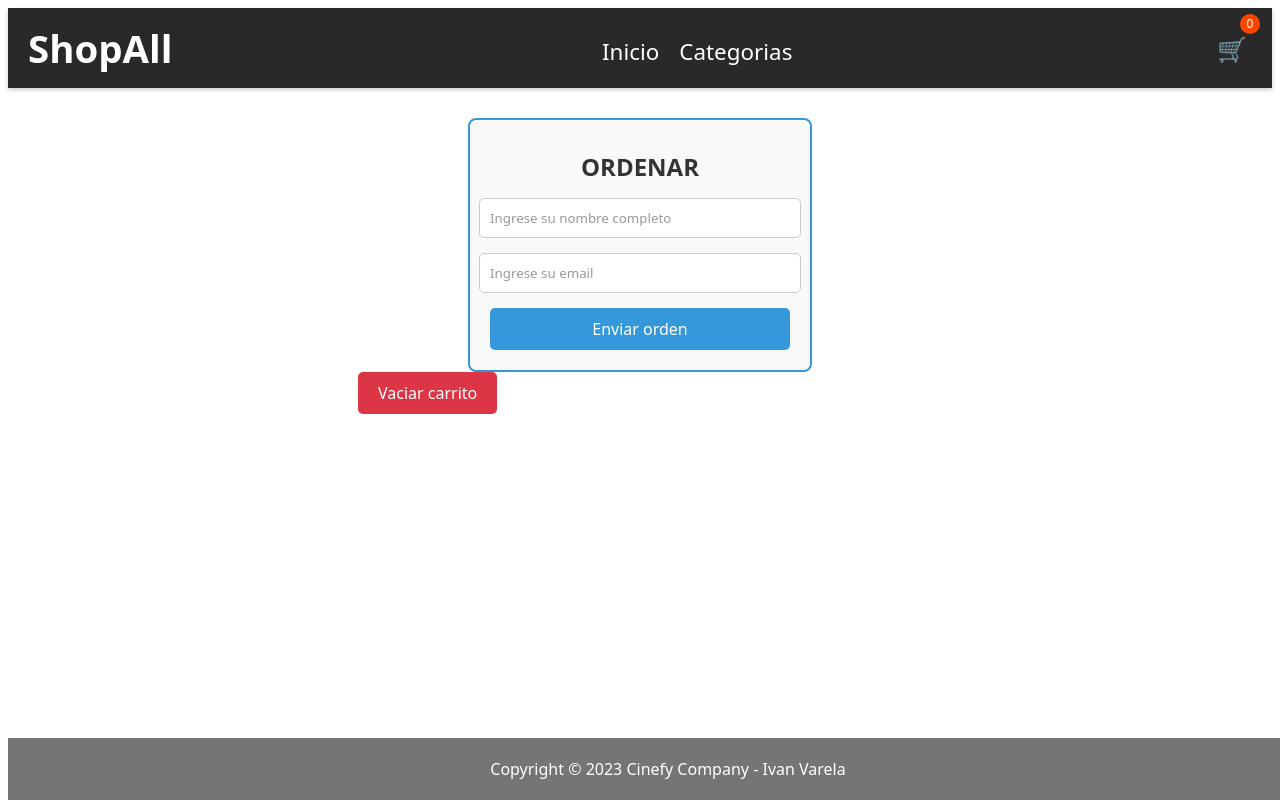
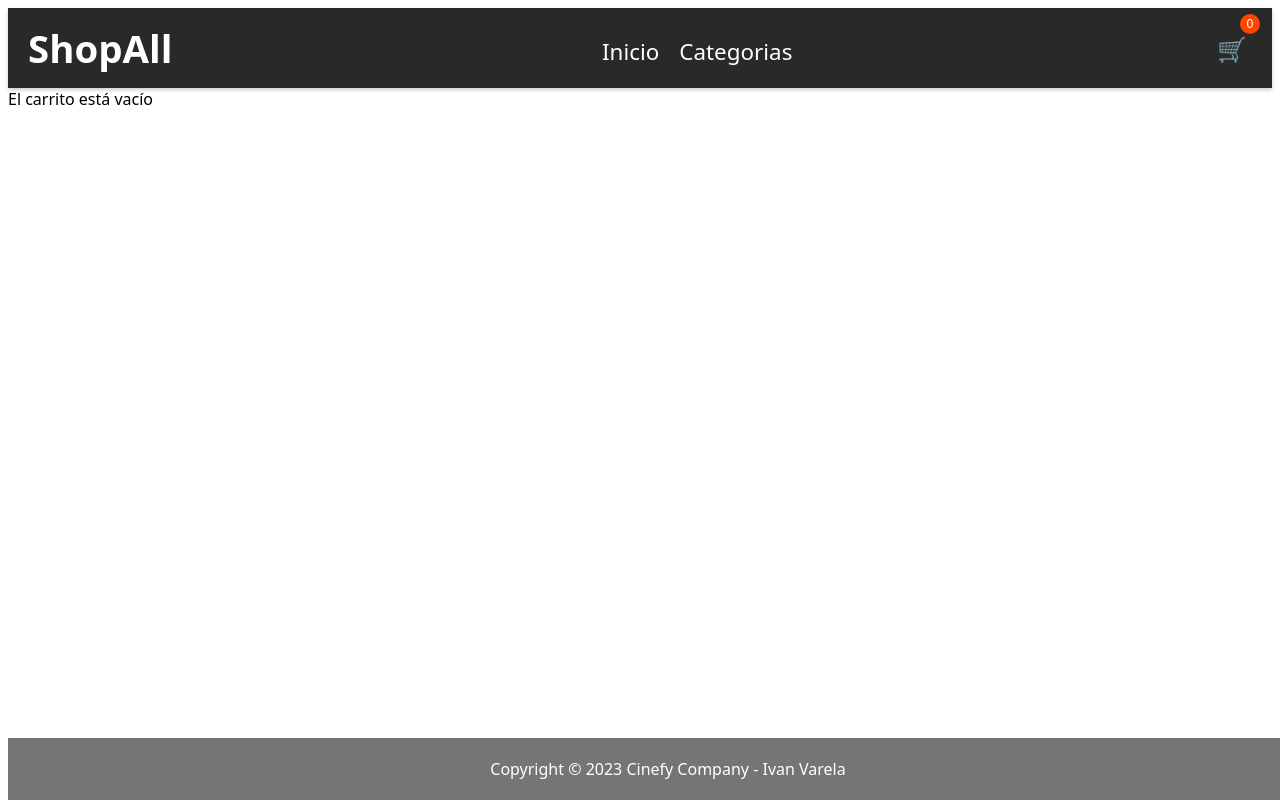
Before and after one commit to IvanVarela7/ShopAll, a React (Vite) app: page /cart in a window 1280 px wide. Built offline with nearby package versions, Linux system fonts and the light colour scheme.

Commit message:
se modifico la screen Cart para cuando el carrito esta vacio se muestr un mensaje

```diff
--- a/src/screens/cart/Cart.jsx
+++ b/src/screens/cart/Cart.jsx
@@ -1,18 +1,13 @@
-import React, { useContext, useEffect, useRef } from "react";
+import React, { useContext, useEffect } from "react";
 import Navbar from "../../components/navbar/Navbar";
 import Footer from "../../components/footer/Footer";
-import { addDoc, collection, getFirestore } from "firebase/firestore";
 import { CartContext } from "../../context/CartContext";
 import OrderForm from "../../components/order_form/OrderForm";
 import CardCart from "../../components/card_cart/CardCart";
 import "./Cart.css";
 
-
 function Cart() {
-  const { cart, cartItems, fetchCartItems, emptyCart, removeItem } =
-    useContext(CartContext);
-
-  console.log(cartItems);
+  const { cart, cartItems, fetchCartItems, emptyCart, removeItem } = useContext(CartContext);
 
   useEffect(() => {
     if (cart.length > 0) {
@@ -20,13 +15,21 @@ function Cart() {
     }
   }, []);
 
+  // Verificar si el localStorage está vacío
+  const isLocalStorageEmpty = cartItems.length === 0;
+
   return (
     <>
       <Navbar />
-      <div className="cart-conteiner">
+      <div className="cart-container">
+        {isLocalStorageEmpty ? (
+          <div className="empty-cart-message">El carrito está vacío</div>
+        ) : (
+          <>
             <div className="cart-productos">
               {cartItems.map((item) => (
                 <CardCart
+                  key={item.id} // Asegúrate de tener una key única para cada CardCart
                   marca={item.marca}
                   descripcion={item.descripcion}
                   color={item.color}
@@ -35,17 +38,19 @@ function Cart() {
                   precio={item.precio}
                   genero={item.genero}
                   imagen={item.imagen}
-              remover = {removeItem}
+                  remover={removeItem}
                 />
               ))}
             </div>
-        <div orders-conteiner>
+            <div className="orders-container">
               <OrderForm />
             </div>
-        <button onClick={emptyCart} className="vaciar-carrito-btn">Vaciar carrito</button>
-
+            <button onClick={emptyCart} className="vaciar-carrito-btn">
+              Vaciar carrito
+            </button>
+          </>
+        )}
       </div>
-
       <Footer />
     </>
   );
```
Lines whose indentation alone changed are shown as unchanged.
